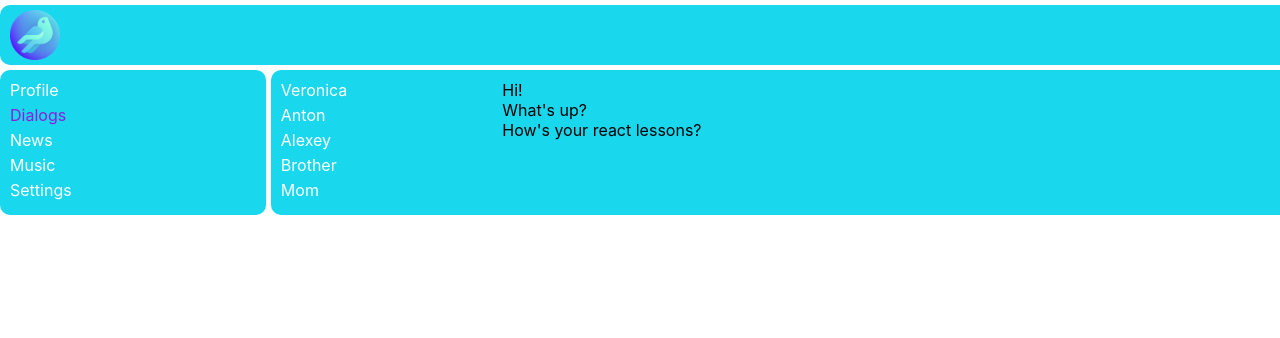
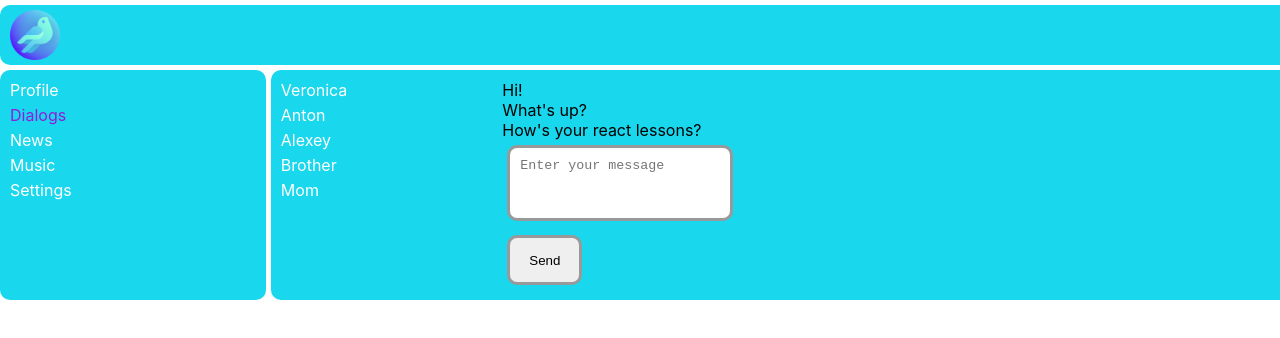
Before and after one commit to TonyKvint/learningreact, a React (Create React App) app: page /Dialogs in a window 1280 px wide. Shown: the top 338 px of the page. Built offline with nearby package versions, Linux system fonts and the light colour scheme.

Commit message:
textarea added to Messages page

```diff
--- a/src/App.js
+++ b/src/App.js
@@ -21,7 +21,7 @@ const App = (props) => {
             profilePage={props.state.profilePage}
             dispatch={props.dispatch} />} />
 
-          <Route path='/Dialogs/*' element={<Dialogs data={props.state.dialogsPage} />} />
+          <Route path='/Dialogs/*' element={<Dialogs store={props.store} />} />
 
           <Route path='/News' element={<News />} />
           <Route path='/Music' element={<Music />} />
--- a/src/Redux/state.js
+++ b/src/Redux/state.js
@@ -1,6 +1,6 @@
 const ADD_POST = 'ADD-POST';
 const UPDATE_NEW_POST_TEXT = 'UPDATE-NEW-POST-TEXT';
-const UPDATE_NEW_MESSAGE_TEXT = 'UPDATE-NEW-MESSAGE-TEXT';
+const UPDATE_NEW_MESSAGE_BODY = 'UPDATE-NEW-MESSAGE-BODY';
 const SEND_MESSAGE = 'SEND-MESSAGE';
 
 let store = {
@@ -10,7 +10,8 @@ let store = {
             postData: [
                 { id: 1, message: "It's my first post!", likesCount: 18 },
                 { id: 2, message: "Hey, everyone!", likesCount: 5 },
-            ]
+            ],
+            newPostText: ''
         },
 
         dialogsPage: {
@@ -26,7 +27,7 @@ let store = {
                 { id: 2, message: "What's up?" },
                 { id: 3, message: "How's your react lessons?" }
             ],
-            newMessageText: ""
+            newMessageBody: ''
         }
 
     },
@@ -43,35 +44,28 @@ let store = {
 
     dispatch(action) {
         if (action.type === ADD_POST) {
-            let newPost = {
-                id: 3,
-                message: this._state.profilePage.newPostText,
-                likesCount: 0
-            };
+            let newPost = this._state.profilePage.newPostText;
 
-            this._state.profilePage.postData.push(newPost);
             this._state.profilePage.newPostText = '';
+            this._state.profilePage.postData.push({id: 3, message: newPost, likesCount: 0});
             this._callSubscriber(this._state);
         }
 
         else if (action.type === UPDATE_NEW_POST_TEXT) {
-            this._state.profilePage.newPostText = action.newPostText;
+            this._state.profilePage.newPostText = action.newText;
             this._callSubscriber(this._state);
         }
 
-        else if (action.type === UPDATE_NEW_MESSAGE_TEXT) {
-            this._state.dialogsPage.newMessageText = action.messageBody;
+        else if (action.type === UPDATE_NEW_MESSAGE_BODY) {
+            this._state.dialogsPage.newMessageBody = action.body;
             this._callSubscriber(this._state);
         }
 
         else if (action.type === SEND_MESSAGE) {
-            let newMessage = {
-                id: 4,
-                message: this._state.dialogsPage.newMessageText
-            };
+            let body = this._state.dialogsPage.newMessageBody;
 
-            this._state.dialogsPage.messagesData.push(newMessage);
-            this._state.dialogsPage.newMessageText = '';
+            this._state.dialogsPage.newMessageBody = '';
+            this._state.dialogsPage.messagesData.push({id: 4, message: body})
             this._callSubscriber(this._state);
         }
     }
@@ -79,21 +73,12 @@ let store = {
 
 export const addPostActionCreator = () => ({type: ADD_POST})
 
-export const updateNewPostTextActionCreator = (newPostText) => {
-    return {
-        type: UPDATE_NEW_POST_TEXT,
-        text: newPostText
-    }
-}
+export const updateNewPostTextActionCreator = (text) => ({type: UPDATE_NEW_POST_TEXT, newText: text})
 
-export const updateNewMessageTextActionCreator = () => ({type: UPDATE_NEW_MESSAGE_TEXT})
+export const updateNewMessageBodyActionCreator = (body) => ({type: UPDATE_NEW_MESSAGE_BODY, body: body})
 
-export const sendMessageActionCreator = (newMessage) => {
-    return {
-        type: SEND_MESSAGE,
-        message: newMessage
-    }
-}
+export const sendMessageActionCreator = () => ({type: SEND_MESSAGE})
+
 
 export default store;
 
--- a/src/components/Dialogs/Dialogs.jsx
+++ b/src/components/Dialogs/Dialogs.jsx
@@ -1,21 +1,49 @@
-import React from 'react';
+import React from "react";
 import classes from "./Dialogs.module.css";
 import DialogsItem from "./DialogsItem/DialogsItem";
 import Message from "./Message/Message";
+import { sendMessageActionCreator, updateNewMessageBodyActionCreator } from '../../Redux/state';
 
 const Dialogs = (props) => {
-  let dialogsElements = props.data.dialogsData.map((d) => (
+
+  let state = props.store.getState().dialogsPage;
+
+  let dialogsElements = state.dialogsData.map((d) => (
     <DialogsItem name={d.name} id={d.id} />
   ));
 
-  let messagesElements = props.data.messagesData.map((m) => (
+  let messagesElements = state.messagesData.map((m) => (
     <Message message={m.message} id={m.id} />
   ));
+
+  let newMessageBody = state.newMessageBody;
+
+  let newMessageElement = React.createRef();
+
+  let onSendMessageClick = () => {
+    props.store.dispatch(sendMessageActionCreator())
+  };
+
+  let onNewMessageChange = () => {
+    let body = newMessageElement.current.value;
+    props.store.dispatch(updateNewMessageBodyActionCreator(body));
+  }
 
   return (
     <div className={classes.dialogs}>
       <div className={classes.dialogsItems}>{dialogsElements}</div>
-      <div className={classes.messages}>{messagesElements}</div>
+
+      <div className={classes.messages}>
+        <div>{messagesElements}</div>
+        <div>
+          <div>
+            <textarea placeholder="Enter your message" onChange={onNewMessageChange} ref={newMessageElement} value={newMessageBody}></textarea>
+          </div>
+          <div>
+            <button onClick={onSendMessageClick}>Send</button>
+          </div>
+        </div>
+      </div>
     </div>
   );
 };
--- a/src/components/Profile/Posts/Posts.jsx
+++ b/src/components/Profile/Posts/Posts.jsx
@@ -11,12 +11,12 @@ const Posts = (props) => {
   let newPostElement = React.createRef();
 
   let addNewPost = () => {
-    props.dispatch(addPostActionCreator);
+    props.dispatch(addPostActionCreator());
   }
 
   let onPostChange = () => {
-    let newPostText = newPostElement.current.value;
-    let action = updateNewPostTextActionCreator(newPostText);
+    let text = newPostElement.current.value;
+    let action = updateNewPostTextActionCreator(text);
     props.dispatch(action);
   }
 
--- a/src/index.js
+++ b/src/index.js
@@ -8,9 +8,7 @@ import { BrowserRouter } from 'react-router-dom';
 let rerenderEntireTree = (state) => {
   ReactDOM.render(
     <BrowserRouter>
-      <React.StrictMode>
-        <App state={state} dispatch={store.dispatch.bind(store)} />
-      </React.StrictMode>
+        <App state={state} dispatch={store.dispatch.bind(store)} store={store} />
     </BrowserRouter>, document.getElementById('root')
   );
 }
```
